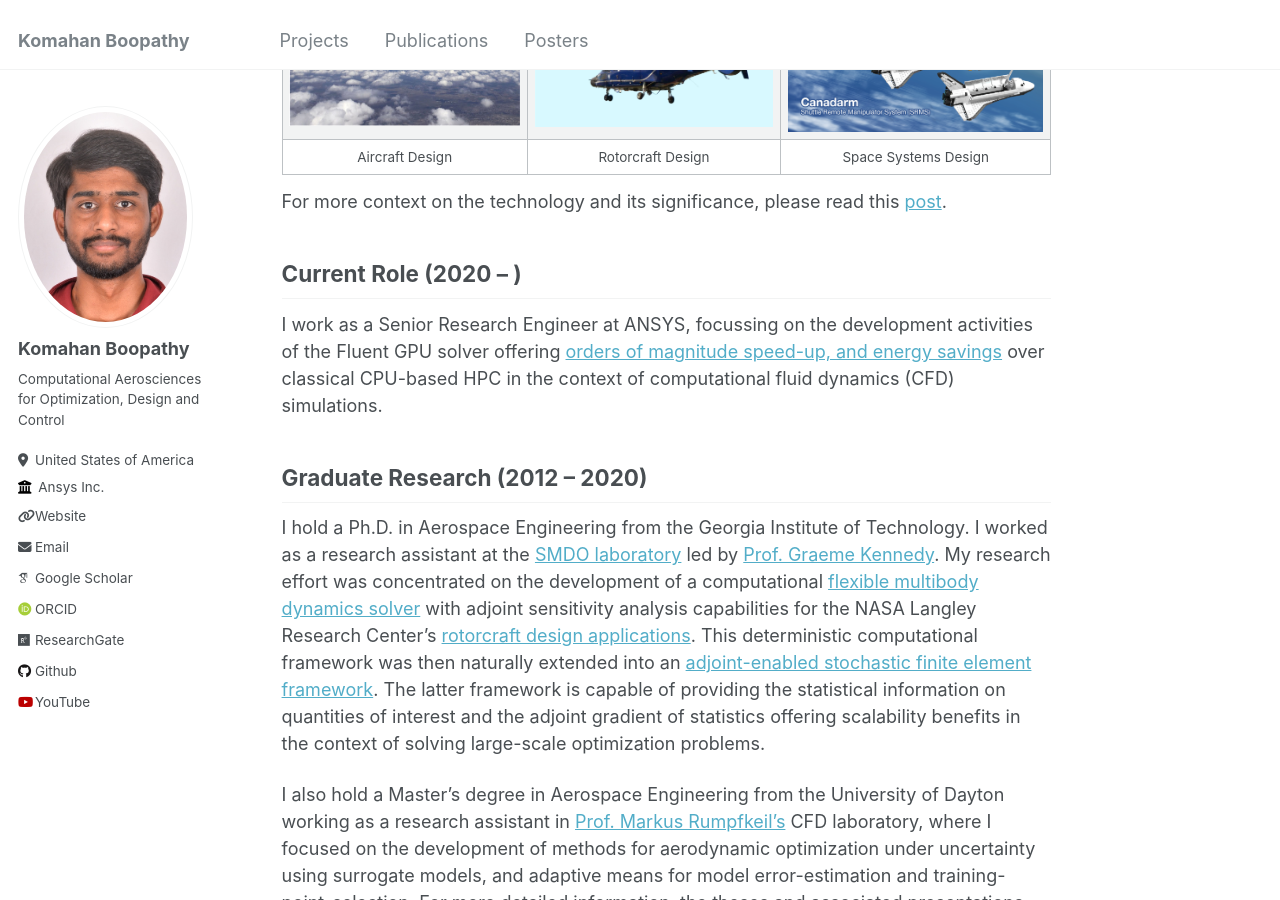
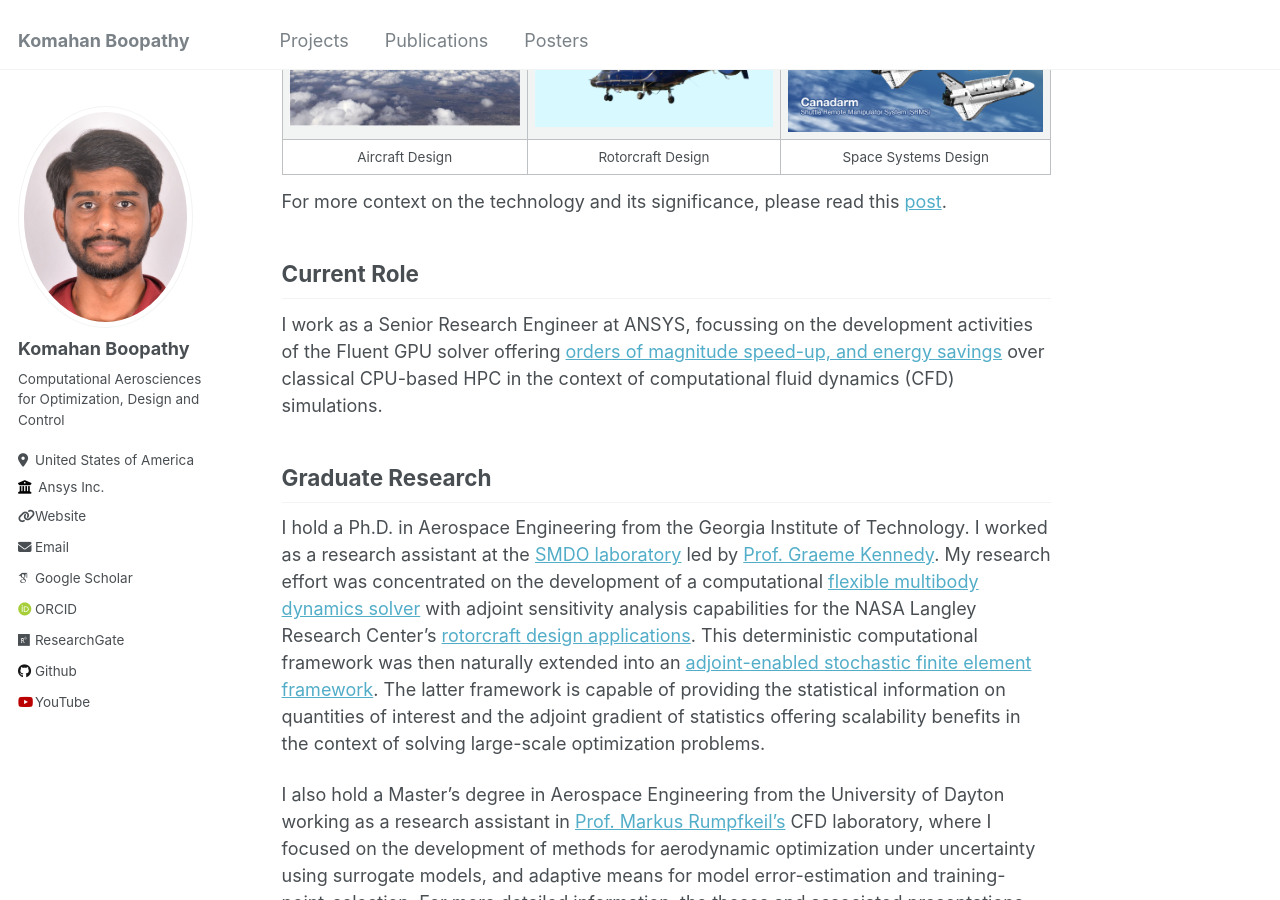
Before and after one commit to komahanb/komahanb.github.io, a Jekyll site: the page built from _pages/about.md, in a window 1280 px wide and 900 px high, scrolled down 439 px. Built offline with Jekyll 4.4.1, drawn with Linux system fonts in a browser that asks for light colours; some web fonts are replaced.

Commit message:
remove year

```diff
--- a/_pages/about.md
+++ b/_pages/about.md
@@ -17,11 +17,11 @@ My passion lies in crafting simulation frameworks that model and analyze the equ
 
 For more context on the technology and its significance, please read this [post]().
 
-## Current Role (2020 -- )
+## Current Role
 
 I work as a Senior Research Engineer at ANSYS, focussing on the development activities of the Fluent GPU solver offering [orders of magnitude speed-up, and energy savings](https://www.ansys.com/blog/unleashing-the-full-power-of-gpus-for-ansys-fluent) over classical CPU-based HPC in the context of computational fluid dynamics (CFD) simulations.
 
-## Graduate Research (2012 -- 2020)
+## Graduate Research
 
 I hold a Ph.D. in Aerospace Engineering from the Georgia Institute of Technology. I worked as a research assistant at the [SMDO laboratory](https://gkennedy.gatech.edu/) led by [Prof. Graeme Kennedy](https://scholar.google.com/citations?user=LHqGhxkAAAAJ&hl=en). My research effort was concentrated on the development of a computational [flexible multibody dynamics solver](https://github.com/smdogroup/tacs) with adjoint sensitivity analysis capabilities for the NASA Langley Research Center's [rotorcraft design applications](https://www.youtube.com/watch?v=-HM0KycBvnA). This deterministic computational framework was then naturally extended into an [adjoint-enabled stochastic finite element framework](https://github.com/komahanb/stacs). The latter framework is capable of providing the statistical information on quantities of interest and the adjoint gradient of statistics offering scalability benefits in the context of solving large-scale optimization problems.
 
```
